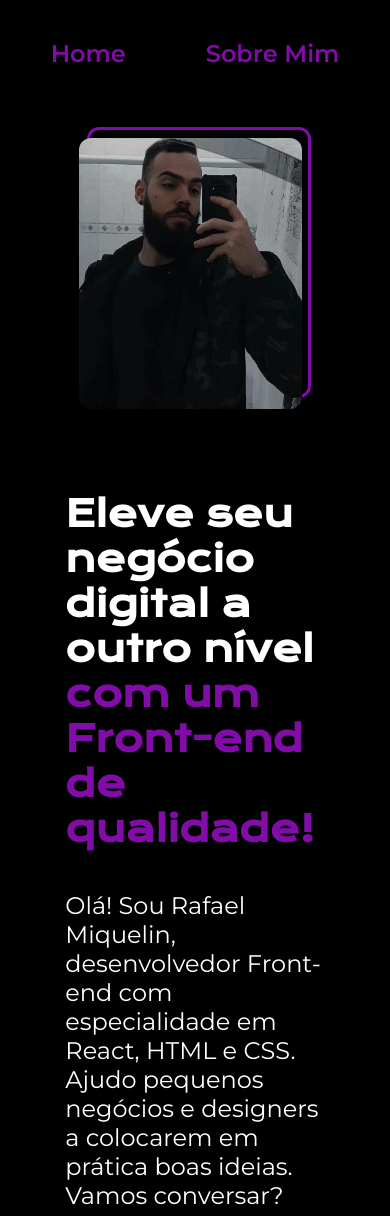
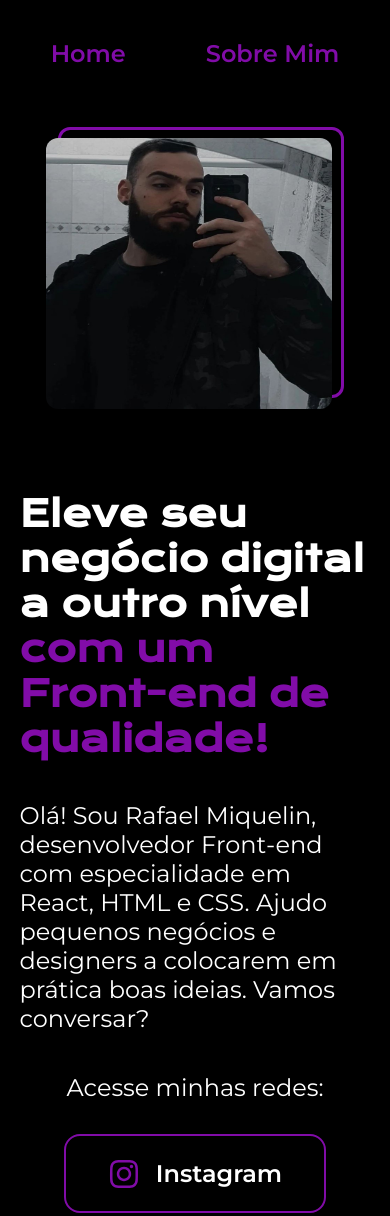
Before and after one commit to rafaelccbr/Portfolio, a plain HTML site: page index.html in a window 390 px wide. Shown: the top 1216 px of the page. Drawn offline with nearby package versions, Linux system fonts and the light colour scheme.

Commit message:
Update style.css

```diff
--- a/styles/style.css
+++ b/styles/style.css
@@ -167,10 +167,11 @@ img {
 
     .apresentacao {
         flex-direction: column-reverse;
+        padding: 5%;
     }
 
     .apresentacao__conteudo {
-        width: 95%;
+        width: auto;
     }
 
     .apresentacao__links__navegacao {
```
